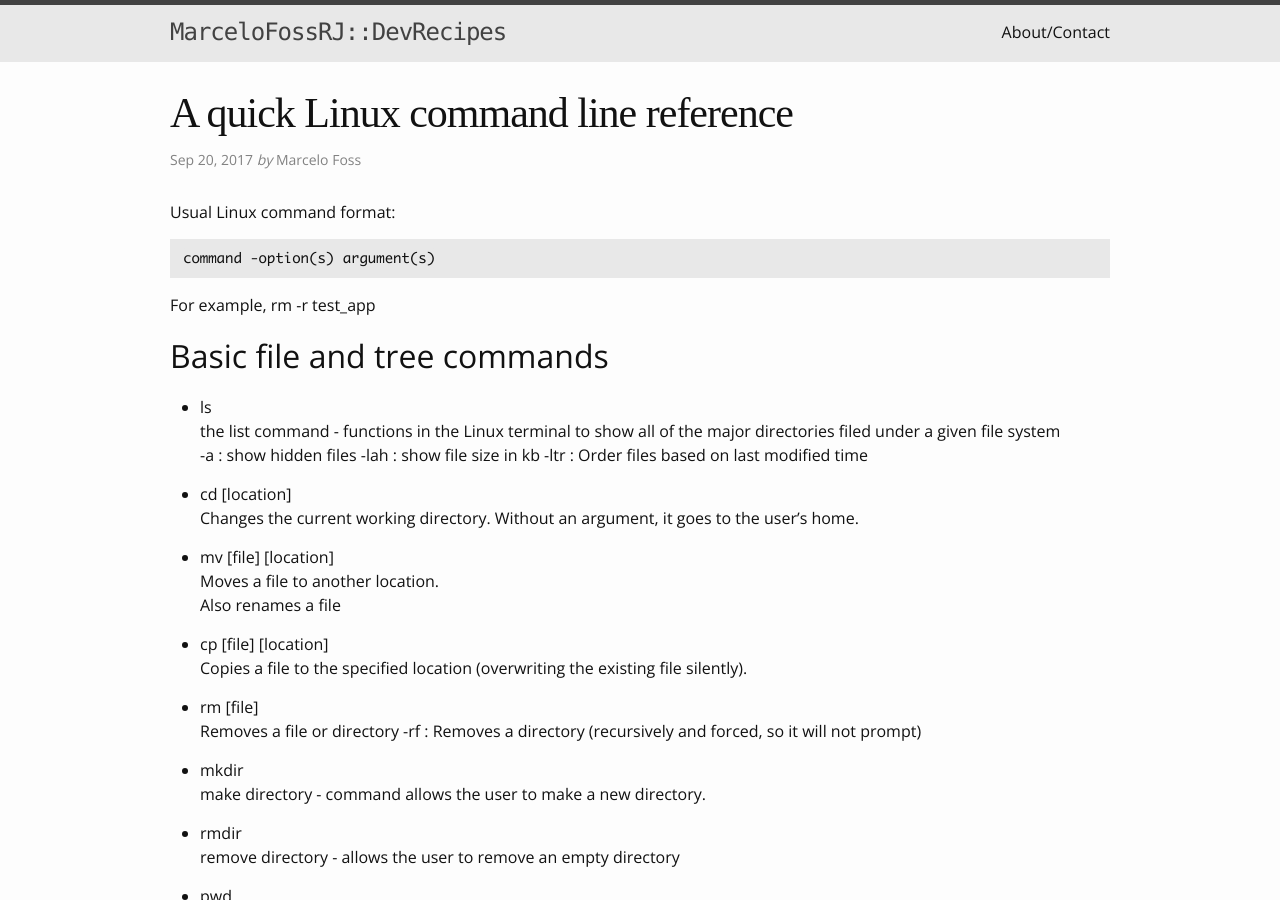
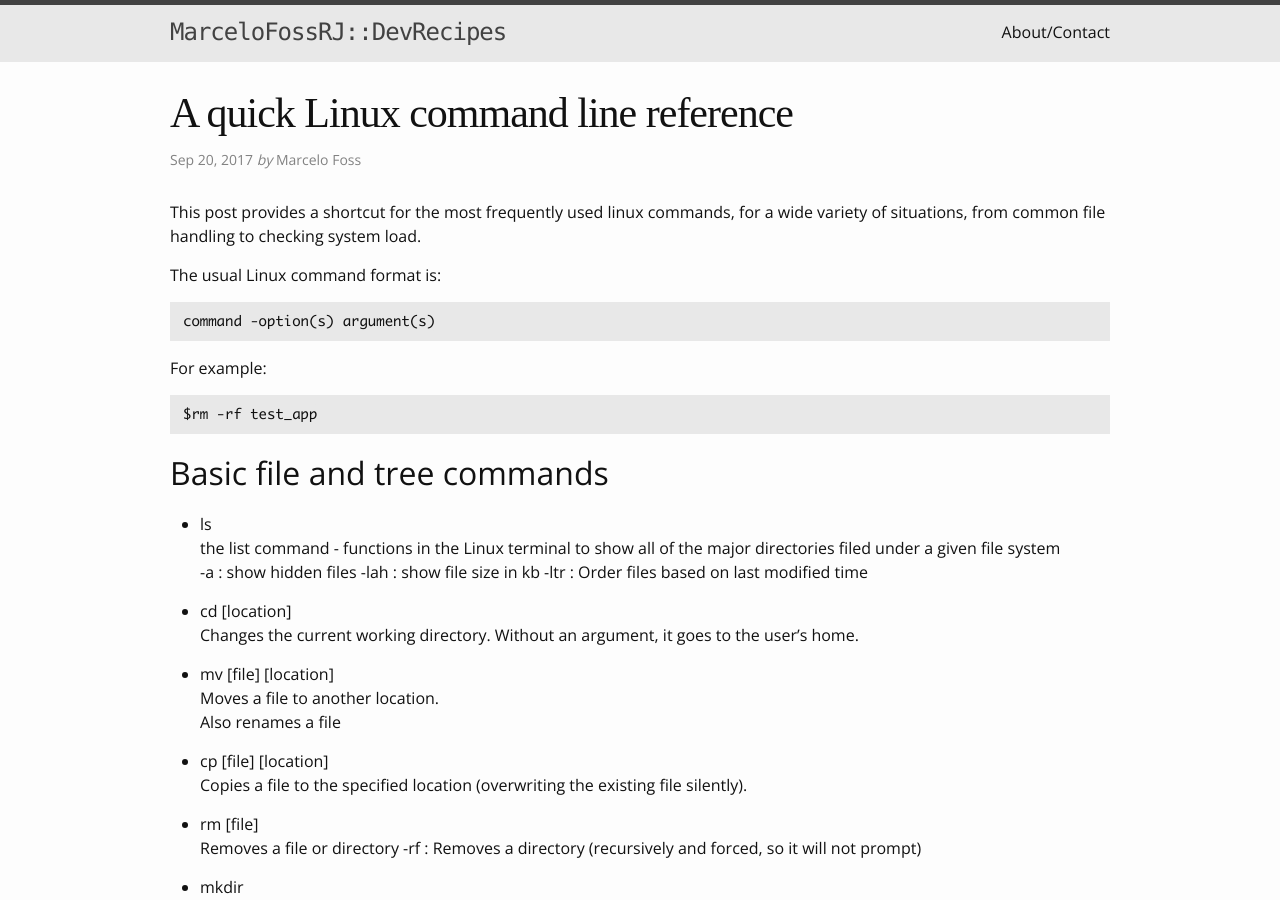
Before and after one commit to MarceloFossRJ/MarceloFossRJ.github.io, a Jekyll site: the page built from _posts/2017-09-20-linux-cmdline.md, in a window 1280 px wide and 900 px high. Built offline with Jekyll 4.4.1, drawn with Linux system fonts in a browser that asks for light colours; some web fonts are replaced.

Commit message:
updated article introduction

````diff
--- a/_posts/2017-09-20-linux-cmdline.md
+++ b/_posts/2017-09-20-linux-cmdline.md
@@ -6,12 +6,16 @@ categories: [reference card]
 tags: [linux]
 author: Marcelo Foss
 ---
+This post provides a shortcut for the most frequently used linux commands, for a wide variety of situations, from common file handling to checking system load.
 
-Usual Linux command format:
+The usual Linux command format is:
 ```
 command -option(s) argument(s)
 ```
-For example, rm -r test_app
+For example:
+```
+$rm -rf test_app
+```
 
 ## Basic file and tree commands
 * ls
````
